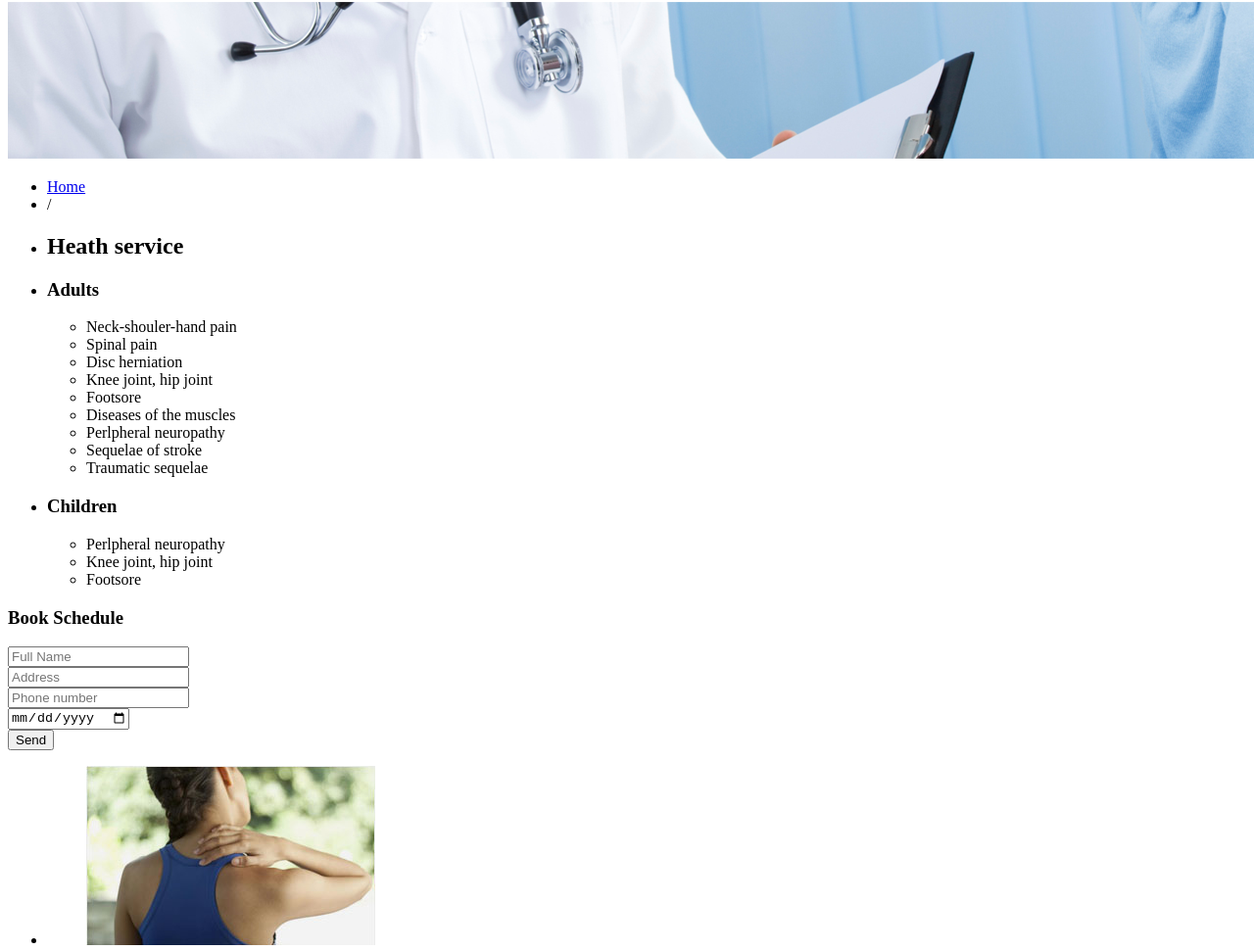
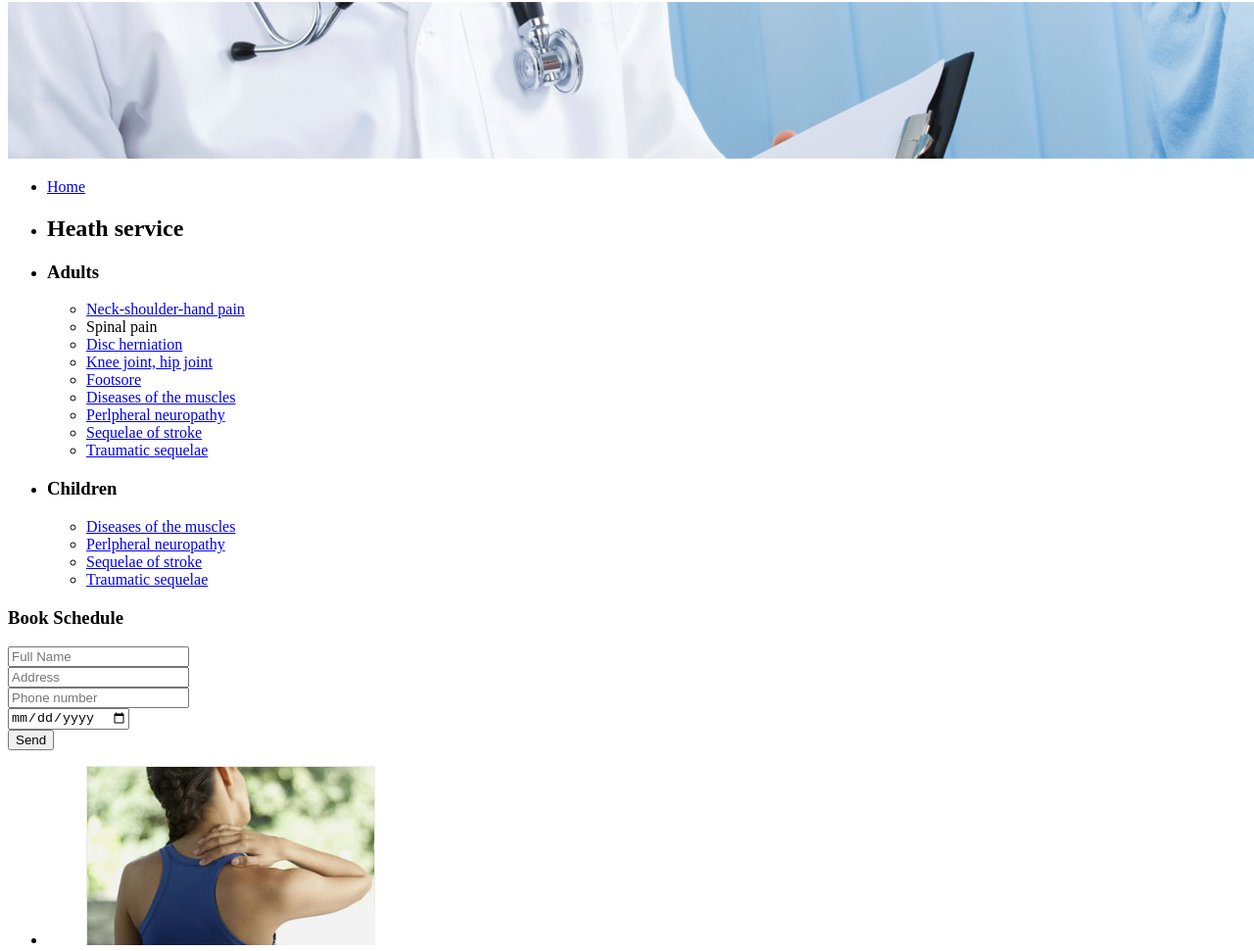
Before and after one commit to at-phuongtran/AT-Internship-Fall-Winter-2018-Phuong-Tran, a plain HTML site: page index.html in a window 1280 px wide. Shown: the part 420-1391 px from the top of the page at 98% size. Drawn offline with Linux system fonts and the light colour scheme.

Commit message:
Edit class name file index.html

```diff
--- a/index.html
+++ b/index.html
@@ -19,21 +19,22 @@
             <p>Physlotherapy - Rehabilitation</p>
           </div>
         </div>
-        <div class="header-info">
+        <div class="header-contact">
           <i class="fa fa-phone-square"></i>
           <p>Question for the doctor? <a href="#">05113941 977</a></p>
         </div>
       </div>
     </div>
     <div class="header-bottom">
+      <div class="container">
         <nav class="menu">
             <ul class="menu-list">
-            <li class="menu-item"><a href="#">Home</a></li>
-            <li class="menu-item"><a href="#">About Us</a></li>
-            <li class="active"><a href="#">Health Services</a></li>
-            <li class="menu-item"><a href="#">Regular Medicine</a></li>
-            <li class="menu-item"><a href="#">Set Calendar</a></li>
-            <li class="menu-item"><a href="#">Consult &amp; Contact</a></li>
+              <li class="menu-item"><a class="menu-link" href="#">Home</a></li>
+              <li class="menu-item"><a class="menu-link" href="#">About Us</a></li>
+              <li class="active"><a class="menu-link" href="#">Health Services</a></li>
+              <li class="menu-item"><a class="menu-link" href="#">Regular Medicine</a></li>
+              <li class="menu-item"><a class="menu-link" href="#">Set Calendar</a></li>
+              <li class="menu-item"><a class="menu-link" href="#">Consult &amp; Contact</a></li>
             </ul>
         </nav>
       <ul class="menu-info-list">
@@ -42,44 +43,70 @@
         <li class="menu-info-item"><a href="#"><i class="icon icon-header icon-youtube"></i></a></li>
       </ul>
       </div>
+    </div>
   </header>
   <main>
     <section class="section-banner">
         <img src="images/banner.png" alt="banner image">
         <div class="container">
-          <ul class="menu-link">
-            <li><a href="#">Home</a></li>
-            <li>/</li>
+          <ul class="breadcrumb-list">
+            <li class="breadcrumb-item"><a href="#">Home</a></li>
             <li class="active"><h2>Heath service</h2></li>
           </ul>
         </div>
     </section>
     <div class="main-page">
       <div class="container">
-        <div class="main-content-left">
         <aside class="sidebar-left">
-            <div class="heallth-category">
+          <div class="health-category">
             <ul class="health-category-list">
               <li class="health-item">
                 <h3>Adults<i class="icon-minus"></i></h3>
                 <ul class="sub-health-list">
-                    <li class="sub-health-item">Neck-shouler-hand pain</li>
-                    <li class="sub-health-item">Spinal pain</li>
-                    <li class="sub-health-item">Disc herniation</li>
-                    <li class="sub-health-item">Knee joint, hip joint</li>
-                    <li class="sub-health-item">Footsore</li>
-                    <li class="sub-health-item">Diseases of the muscles</li>
-                    <li class="sub-health-item">Perlpheral neuropathy</li>
-                    <li class="sub-health-item">Sequelae of stroke</li>
-                    <li class="sub-health-item">Traumatic sequelae</li>
+                  <li class="sub-health-item">
+                    <a class="health-link" href="#">Neck-shoulder-hand pain</a>
+                  </li>
+                  <li class="sub-health-item" href="#">
+                    <a class="health-link">Spinal pain</a>
+                  </li>
+                  <li class="sub-health-item">
+                    <a class="health-link" href="#">Disc herniation</a>
+                  </li>
+                  <li class="sub-health-item">
+                    <a class="health-link" href="#">Knee joint, hip joint</a>
+                  </li>
+                  <li class="sub-health-item">
+                    <a class="health-link" href="#">Footsore</a>
+                  </li>
+                  <li class="sub-health-item">
+                    <a class="health-link" href="#">Diseases of the muscles</a>
+                  </li>
+                  <li class="sub-health-item">
+                    <a class="health-link" href="#">Perlpheral neuropathy</a>
+                  </li>
+                  <li class="sub-health-item">
+                    <a class="health-link" href="#">Sequelae of stroke</a>
+                  </li>
+                  <li class="sub-health-item">
+                    <a class="health-link" href="#">Traumatic sequelae</a>
+                  </li>
                 </ul>
               </li>
               <li class="health-item">
                 <h3>Children<i class="icon-minus"></i></h3>
                 <ul class="sub-health-list">
-                    <li class="sub-health-item">Perlpheral neuropathy</li>
-                    <li class="sub-health-item">Knee joint, hip joint</li>
-                    <li class="sub-health-item">Footsore</li>
+                  <li class="sub-health-item">
+                    <a class="health-link" href="#">Diseases of the muscles</a>
+                  </li>
+                  <li class="sub-health-item">
+                    <a class="health-link" href="#">Perlpheral neuropathy</a>
+                  </li>
+                  <li class="sub-health-item">
+                    <a class="health-link" href="#">Sequelae of stroke</a>
+                  </li>
+                  <li class="sub-health-item">
+                    <a class="health-link" href="#">Traumatic sequelae</a>
+                  </li>
                 </ul>
               </li>
             </ul>
@@ -103,7 +130,6 @@
             </form>
           </div>
         </aside>
-        </div>
         <div class="main-content-right">
           <ul class="service-list">
             <li class="service-item">
@@ -219,7 +245,7 @@
       </div>
     </div>
   </main>
-  <footer>
+  <footer class="footer-page">
     <div class="footer-top">
       <div class="container">
         <ul class="footer-info-list">
```
Lines whose indentation alone changed are shown as unchanged.
